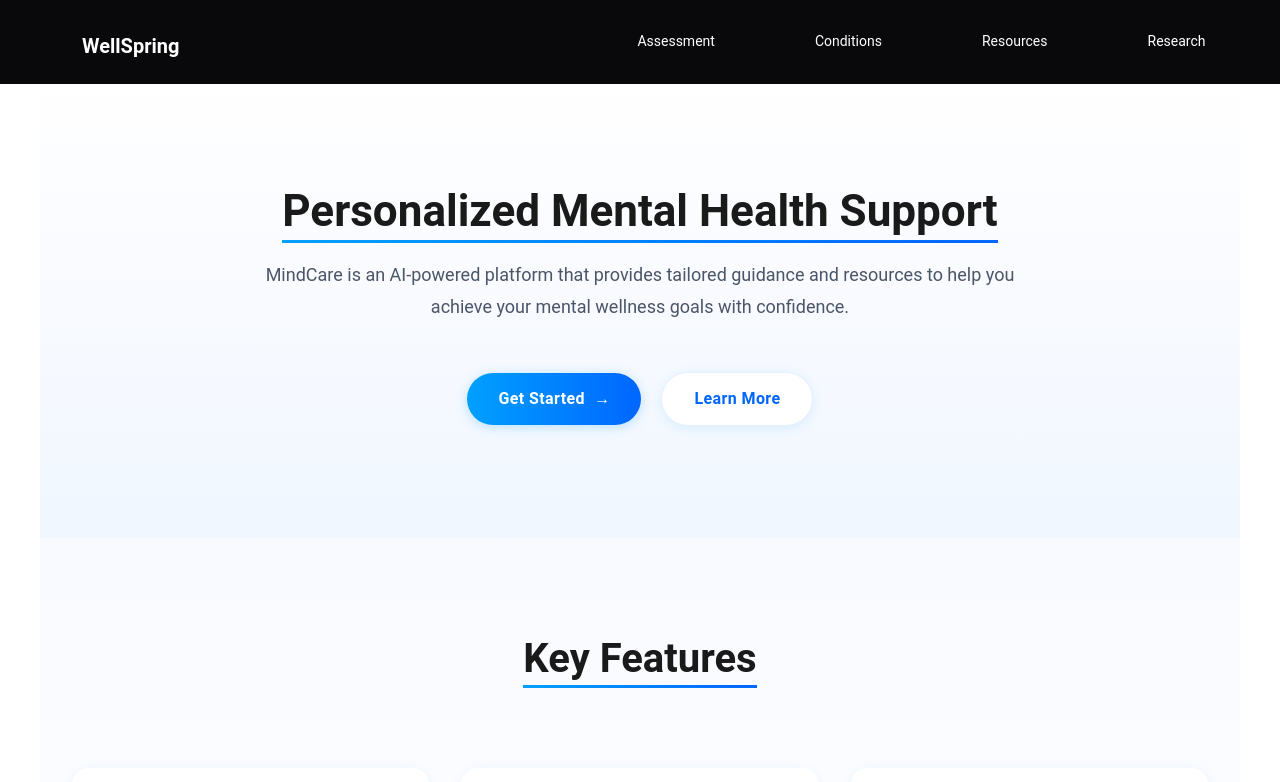
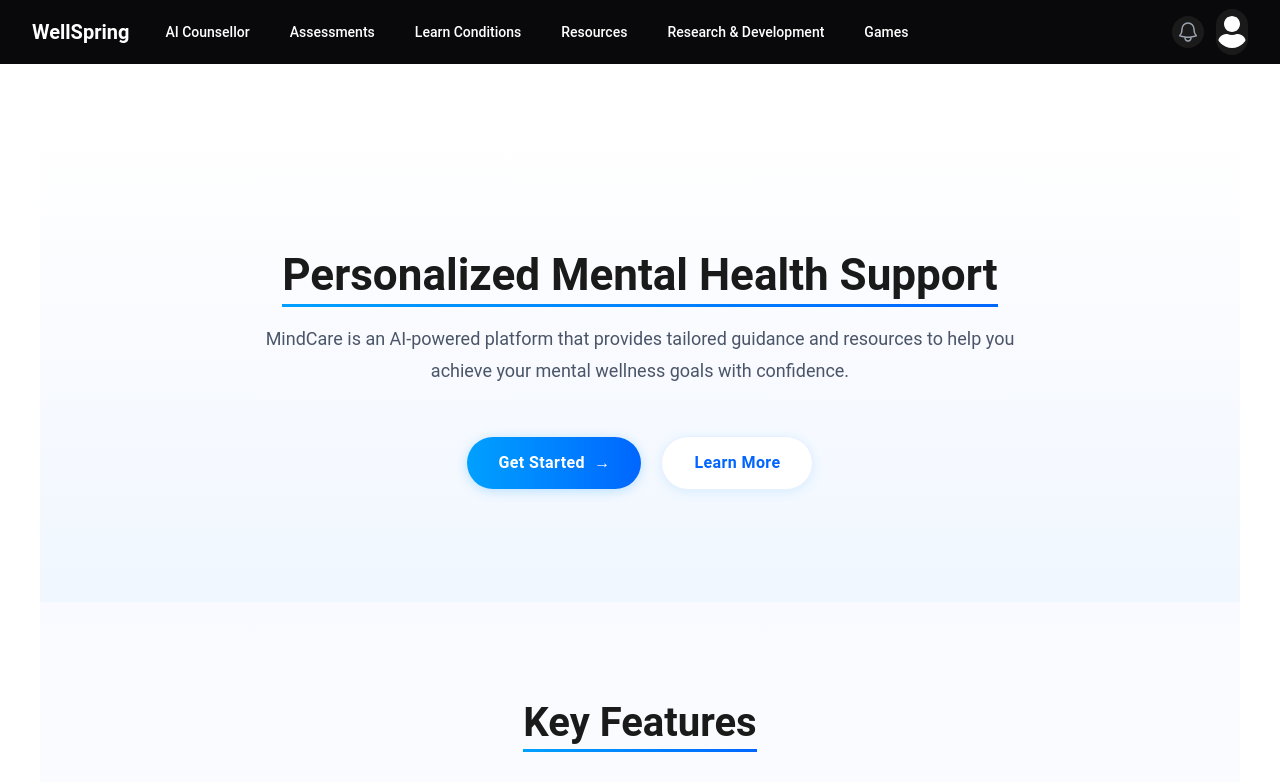
Before and after one commit to MBillahsust/WellSpring, a React (Create React App) app in the folder Frontend/: page / in a window 1280 px wide. Shown: the top 782 px of the page. Built offline with nearby package versions, Linux system fonts and the light colour scheme.

Commit message:
merge conflict resolved

```diff
--- a/Frontend/package.json
+++ b/Frontend/package.json
@@ -3,7 +3,7 @@
   "version": "0.1.0",
   "private": true,
   "dependencies": {
-    "@headlessui/react": "^2.2.0",
+    "@headlessui/react": "^2.2.1",
     "@heroicons/react": "^2.2.0",
     "@testing-library/jest-dom": "^5.14.1",
     "@testing-library/react": "^13.0.0",
--- a/Frontend/src/pages/HeaderPages/Header.js
+++ b/Frontend/src/pages/HeaderPages/Header.js
@@ -1,14 +1,34 @@
 import React, { useState, useRef, useEffect, useContext } from 'react';
 import { Link, useNavigate } from 'react-router-dom';
-import { motion, AnimatePresence } from 'framer-motion';
-import { FaUser, FaUserCircle, FaBars, FaTimes } from 'react-icons/fa';
+import { FaUser, FaUserCircle } from 'react-icons/fa';
 import { UserContext } from '../../UserContext';
+import { Disclosure, Menu, MenuButton, MenuItem, MenuItems, DisclosureButton, DisclosurePanel } from '@headlessui/react';
+
+import { Bars3Icon, BellIcon, XMarkIcon } from '@heroicons/react/24/outline';
+
+import { FaTachometerAlt } from 'react-icons/fa'; // Import the dashboard icon
+
+import { FaSignInAlt, FaUserPlus } from 'react-icons/fa'; // Import login and signup icons
+
+
+const navigation = [
+  { name: 'AI Counsellor', href: '/ai-counselor' },
+  { name: 'Assessments', href: '/assessment' },
+  { name: 'Learn Conditions', href: '/conditions' },
+  { name: 'Resources', href: '/resources' },
+  { name: 'Research & Development', href: '/research-development' },
+  { name: 'Games', href: '/games' },
+  // { name: 'About', href: '/about' },
+];
+
+function classNames(...classes) {
+  return classes.filter(Boolean).join(' ');
+}
 
 export default function Header() {
   const navigate = useNavigate();
   const { user, setUser } = useContext(UserContext);
   const [isDropdownOpen, setIsDropdownOpen] = useState(false);
-  const [isMobileMenuOpen, setIsMobileMenuOpen] = useState(false);
   const dropdownRef = useRef(null);
 
   useEffect(() => {
@@ -28,201 +48,129 @@
   };
 
   return (
-    <header className="fixed top-0 left-0 right-0 z-50 bg-[#09090b] text-white py-4">
-      <div className="max-w-[1600px] mx-auto px-6">
-        <div className="flex items-center justify-between">
-          {/* Logo - Left side */}
-          <Link to="/" className="flex items-center space-x-2 hover:opacity-80 transition-opacity">
-            <span className="text-xl font-bold">WellSpring</span>
-          </Link>
-
-          {/* Desktop Navigation - Center */}
-          <nav className="hidden md:flex items-center justify-center space-x-6">
-            <Link to="/assessment" className="nav-link hover:text-[#6d8ded] transition-colors text-sm">
-              Assessment
-            </Link>
-            <Link to="/conditions" className="nav-link hover:text-[#6d8ded] transition-colors text-sm">
-              Conditions
-            </Link>
-            <Link to="/resources" className="nav-link hover:text-[#6d8ded] transition-colors text-sm">
-              Resources
-            </Link>
-            <Link to="/research-development" className="nav-link hover:text-[#6d8ded] transition-colors text-sm">
-              Research
-            </Link>
-            <Link to="/about" className="nav-link hover:text-[#6d8ded] transition-colors text-sm">
-              About
-            </Link>
-          </nav>
-
-          {/* User Profile & Mobile Menu - Right side */}
-          <div className="flex items-center ml-auto">
-            {/* Desktop User Profile */}
-            <div className="hidden md:block relative" ref={dropdownRef}>
-              <div
-                onMouseEnter={() => setIsDropdownOpen(true)}
-                onMouseLeave={() => setIsDropdownOpen(false)}
-                className="flex items-center justify-center w-8 h-8 rounded-full bg-[#1a1a1a] hover:bg-[#2a2a2a] transition-colors duration-300 cursor-pointer"
-              >
-                {user ? <FaUserCircle className="text-lg" /> : <FaUser className="text-lg" />}
+    <Disclosure as="nav" className="bg-[#09090b] text-white">
+      <div className="mx-auto max-w-7xl px-2 sm:px-6 lg:px-8">
+        <div className="relative flex h-16 items-center justify-between">
+          {/* Mobile menu button */}
+          <div className="absolute inset-y-0 left-0 flex items-center sm:hidden">
+            <DisclosureButton className="group relative inline-flex items-center justify-center rounded-md p-2 text-gray-400 hover:bg-gray-700 hover:text-white focus:ring-2 focus:ring-white focus:outline-hidden focus:ring-inset">
+              <span className="sr-only">Open main menu</span>
+              <Bars3Icon aria-hidden="true" className="block h-6 w-6" />
+              <XMarkIcon aria-hidden="true" className="hidden h-6 w-6" />
+            </DisclosureButton>
           </div>
 
-              <AnimatePresence>
-                {isDropdownOpen && (
-                  <motion.div
-                    initial={{ opacity: 0, y: -10 }}
-                    animate={{ opacity: 1, y: 0 }}
-                    exit={{ opacity: 0, y: -10 }}
-                    className="absolute right-0 mt-2 w-48 bg-[#1a1a1a] rounded-lg shadow-lg py-2 z-50 border border-gray-800"
-                    onMouseEnter={() => setIsDropdownOpen(true)}
-                    onMouseLeave={() => setIsDropdownOpen(false)}
+          {/* Logo and Desktop Navigation */}
+          <div className="flex flex-1 items-center justify-center sm:items-stretch sm:justify-start">
+            <div className="flex shrink-0 items-center">
+                  <Link to="/" className="text-xl font-bold">
+                       WellSpring
+                  </Link>
+            </div>
+            <div className="hidden sm:ml-6 sm:block">
+              <div className="flex space-x-4">
+                {navigation.map((item) => (
+                  <Link
+                    key={item.name}
+                    to={item.href}
+                    className={classNames(
+                      'text-sm font-medium rounded-md px-3 py-2 hover:bg-[#6d8ded] transition-colors',
+                    )}
                   >
+                    {item.name}
+                  </Link>
+                ))}
+              </div>
+            </div>
+          </div>
+
+          {/* Right-side icons */}
+          <div className="absolute inset-y-0 right-0 flex items-center pr-2 sm:static sm:inset-auto sm:ml-6 sm:pr-0">
+            {/* Notification Icon */}
+            <button
+              type="button"
+              className="relative rounded-full bg-[#1a1a1a] p-1 text-gray-400 hover:text-white focus:ring-2 focus:ring-white focus:ring-offset-2 focus:ring-offset-[#09090b]">
+              <span className="absolute -inset-1.5" />
+              <span className="sr-only">View notifications</span>
+              <BellIcon aria-hidden="true" className="h-6 w-6" />
+            </button>
+
+            {/* Profile dropdown */}
+            <Menu as="div" className="relative ml-3">
+              <div>
+                <MenuButton className="flex rounded-full bg-[#1a1a1a] text-sm focus:ring-2 focus:ring-white focus:ring-offset-2 focus:ring-offset-[#09090b]">
+                  <span className="sr-only">Open user menu</span>
+                  {user ? (
+                    <FaUserCircle className="h-8 w-8 rounded-full text-white" />
+                  ) : (
+                    <FaUser className="h-8 w-8 rounded-full text-white" />
+                  )}
+                </MenuButton>
+              </div>
+              <MenuItems className="absolute right-0 z-10 mt-2 w-48 origin-top-right rounded-md bg-[#1a1a1a] shadow-lg py-1 ring-1 ring-black/5">
                 {user ? (
                   <>
-                        <Link
-                          to="/dashboard"
-                          className="block px-4 py-2 text-white hover:bg-[#2a2a2a] transition-colors duration-200"
-                        >
+                    <MenuItem>
+                      <Link to="/dashboard" className="block px-4 py-2 text-white">
                         Dashboard
                       </Link>
-                        <Link
-                          to="/profile"
-                          className="block px-4 py-2 text-white hover:bg-[#2a2a2a] transition-colors duration-200"
-                        >
-                          Profile
+                    </MenuItem>
+                    <MenuItem>
+                      <Link to="/profile" className="block px-4 py-2 text-white">
+                        Profilel
                       </Link>
-                        <div
-                          onClick={handleLogout}
-                          className="block px-4 py-2 text-white hover:bg-[#2a2a2a] transition-colors duration-200 cursor-pointer"
-                        >
+                    </MenuItem>
+                    <MenuItem>
+                      <div onClick={handleLogout} className="block px-4 py-2 text-white cursor-pointer">
                         Logout
                       </div>
+                    </MenuItem>
                   </>
                 ) : (
                   <>
-                        <Link
-                          to="/login"
-                          className="block px-4 py-2 text-white hover:bg-[#2a2a2a] transition-colors duration-200"
-                        >
-                          Login
+
+                      <MenuItem>
+                        <Link to="/dashboard" className="block px-4 py-2 text-white">
+                          <FaTachometerAlt className="inline mr-2" /> Dashboard
                         </Link>
-                        <Link
-                          to="/signup"
-                          className="block px-4 py-2 text-white hover:bg-[#2a2a2a] transition-colors duration-200"
-                        >
-                          Sign Up
+                      </MenuItem>
+
+                      <MenuItem>
+                        <Link to="/login" className="block px-4 py-2 text-white">
+                          <FaSignInAlt className="inline mr-2" /> Login
                         </Link>
+                      </MenuItem>
+                      <MenuItem>
+                        <Link to="/signup" className="block px-4 py-2 text-white">
+                          <FaUserPlus className="inline mr-2" /> Sign Up
+                        </Link>
+                      </MenuItem>
                   </>
                 )}
-                  </motion.div>
-                )}
-              </AnimatePresence>
+              </MenuItems>
+            </Menu>
           </div>
-
-            {/* Mobile Menu Button */}
-            <button
-              className="flex md:hidden items-center justify-center w-12 h-12 text-white hover:text-[#6d8ded] transition-colors"
-              onClick={() => setIsMobileMenuOpen(!isMobileMenuOpen)}
-            >
-              {isMobileMenuOpen ? <FaTimes size={24} /> : <FaBars size={24} />}
-            </button>
         </div>
       </div>
 
-        {/* Mobile Navigation */}
-        <AnimatePresence>
-          {isMobileMenuOpen && (
-            <motion.div
-              initial={{ opacity: 0, height: 0 }}
-              animate={{ opacity: 1, height: "auto" }}
-              exit={{ opacity: 0, height: 0 }}
-              className="absolute top-full left-0 right-0 bg-[#09090b] border-t border-gray-800 md:hidden"
+      {/* Mobile menu */}
+      <DisclosurePanel className="sm:hidden">
+        <div className="space-y-1 px-2 pt-2 pb-3">
+          {navigation.map((item) => (
+            <DisclosureButton
+              key={item.name}
+              as="a"
+              href={item.href}
+              className={classNames(
+                'block rounded-md px-3 py-2 text-base font-medium',
+                item.current ? 'bg-gray-900 text-white' : 'text-gray-300 hover:bg-gray-700 hover:text-white'
+              )}
             >
-              <div className="px-6 py-4 space-y-4">
-                <Link
-                  to="/assessment"
-                  className="block text-white hover:text-[#6d8ded] transition-colors py-2"
-                  onClick={() => setIsMobileMenuOpen(false)}
-                >
-                  Assessment
-                </Link>
-                <Link
-                  to="/conditions"
-                  className="block text-white hover:text-[#6d8ded] transition-colors py-2"
-                  onClick={() => setIsMobileMenuOpen(false)}
-                >
-                  Conditions
-                </Link>
-                <Link
-                  to="/resources"
-                  className="block text-white hover:text-[#6d8ded] transition-colors py-2"
-                  onClick={() => setIsMobileMenuOpen(false)}
-                >
-                  Resources
-                </Link>
-                <Link
-                  to="/research-development"
-                  className="block text-white hover:text-[#6d8ded] transition-colors py-2"
-                  onClick={() => setIsMobileMenuOpen(false)}
-                >
-                  Research
-                </Link>
-                <Link
-                  to="/about"
-                  className="block text-white hover:text-[#6d8ded] transition-colors py-2"
-                  onClick={() => setIsMobileMenuOpen(false)}
-                >
-                  About
-                </Link>
-                {user ? (
-                  <>
-                    <Link
-                      to="/dashboard"
-                      className="block text-white hover:text-[#6d8ded] transition-colors py-2"
-                      onClick={() => setIsMobileMenuOpen(false)}
-                    >
-                      Dashboard
-                    </Link>
-                    <Link
-                      to="/profile"
-                      className="block text-white hover:text-[#6d8ded] transition-colors py-2"
-                      onClick={() => setIsMobileMenuOpen(false)}
-                    >
-                      Profile
-                    </Link>
-                    <div
-                      onClick={() => {
-                        handleLogout();
-                        setIsMobileMenuOpen(false);
-                      }}
-                      className="block text-white hover:text-[#6d8ded] transition-colors py-2 cursor-pointer"
-                    >
-                      Logout
+              {item.name}
+            </DisclosureButton>
+          ))}
         </div>
-                  </>
-                ) : (
-                  <>
-                    <Link
-                      to="/login"
-                      className="block text-white hover:text-[#6d8ded] transition-colors py-2"
-                      onClick={() => setIsMobileMenuOpen(false)}
-                    >
-                      Login
-                    </Link>
-                    <Link
-                      to="/signup"
-                      className="block text-white hover:text-[#6d8ded] transition-colors py-2"
-                      onClick={() => setIsMobileMenuOpen(false)}
-                    >
-                      Sign Up
-                    </Link>
-                  </>
-                )}
-              </div>
-            </motion.div>
-          )}
-        </AnimatePresence>
-      </div>
-    </header>
+      </DisclosurePanel>
+    </Disclosure>
   );
 }
```
Also changed, not shown: 2 other files (tests, documents, lock files or other folders). Lines whose indentation alone changed are shown as unchanged.
